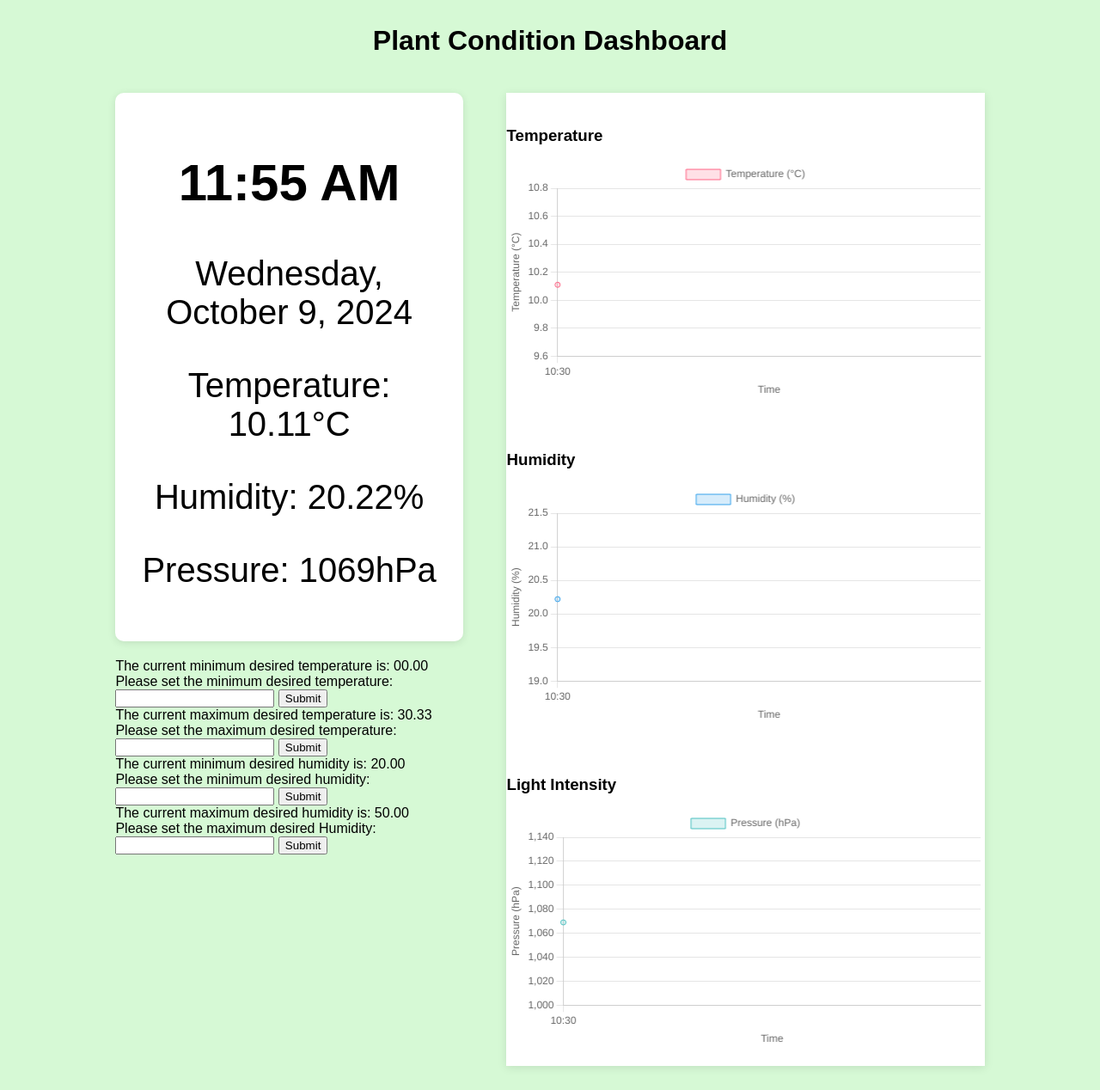
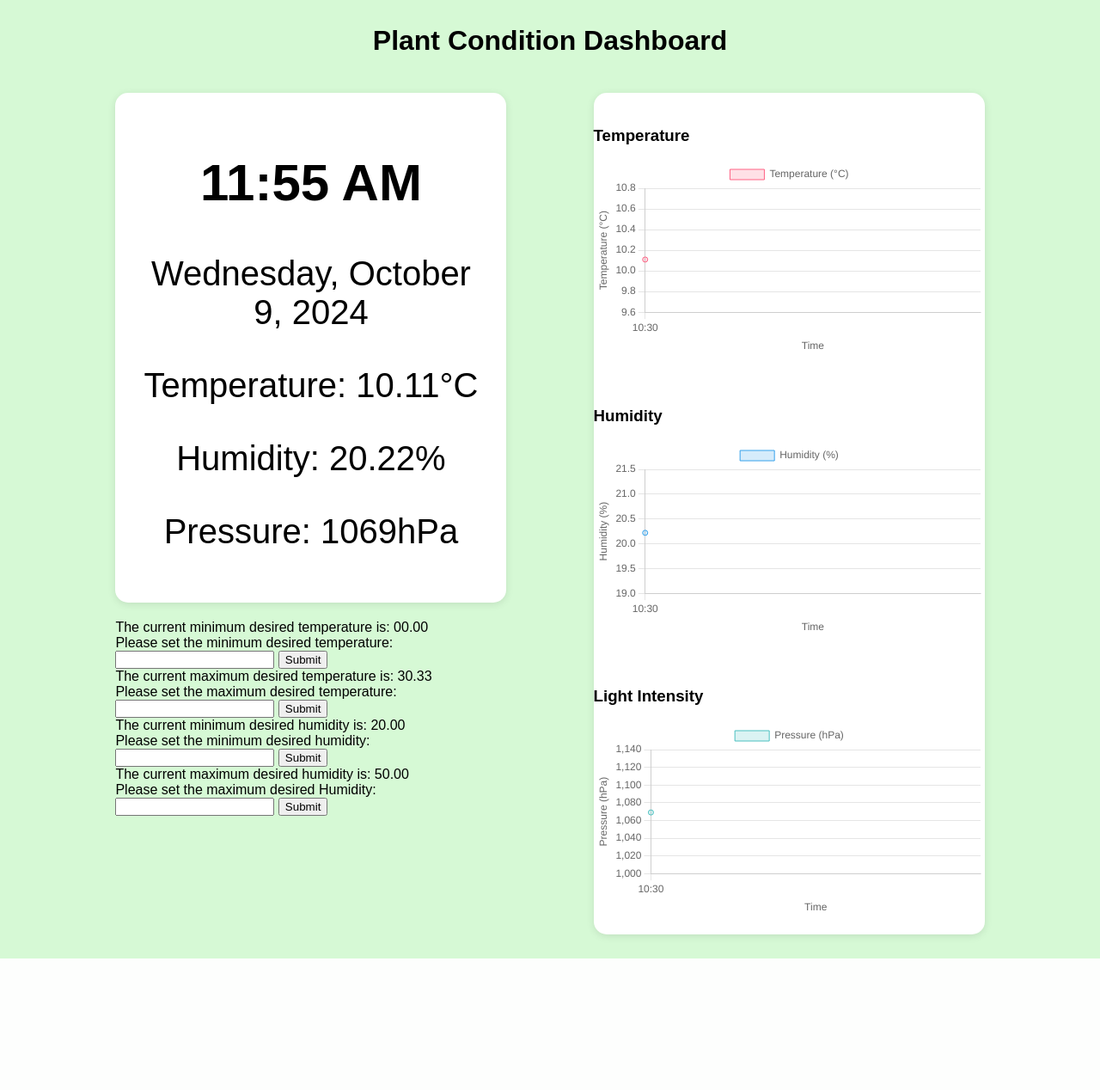
Before and after one commit to Zhiqi-Lu/project-1DT032, a Flask app: page / in a window 1280 px wide. Shown: the whole page at 86% size. After the commit the page ends 1115 px from the top, so only its background shows below. Run offline with Flask 3, Linux system fonts and the light colour scheme.

Commit message:
change css

```diff
--- a/webserver/static/style.css
+++ b/webserver/static/style.css
@@ -12,15 +12,15 @@ body {
     margin: 20px;
 }
 .left {
-    width: 40%;
+    width: 45%;
 }
 .right {
-    width: 55%;
+    width: 45%;
 }
 .condition-block {
     background-color: #fff;
     padding: 20px;
-    border-radius: 10px;
+    border-radius: 15px;
     margin-bottom: 20px;
     text-align: center;
     font-size: 2.5rem;
@@ -29,16 +29,17 @@ body {
 .charts-section {
     display: flex;
     flex-direction: column;
+    border-radius: 15px;
     justify-content: space-between;
     background-color: #fff;
     box-shadow: 0 2px 10px rgba(0, 0, 0, 0.1);
 }
 .chart-container {
     width: 100%;
-    max-width: 600px;
+    max-width: 500px;
     margin: 20px auto;
 }
 canvas {
     width: 100%;
-    height: 400px;
+    height: 300px;
 }
```
